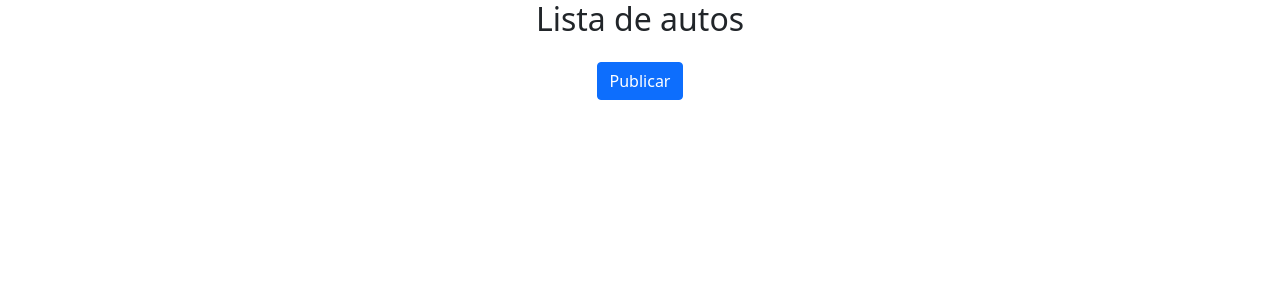
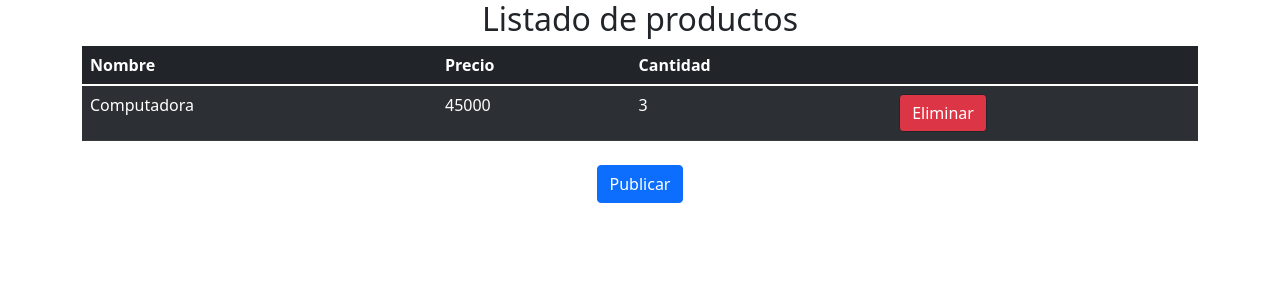
Before and after one commit to Lautidelamano/Lautaro-python, a Django app: page /tienda/ in a window 1280 px wide. Shown: the top 300 px of the page. Run offline with Django 4.2, Linux system fonts and the light colour scheme; data comes from the database, SQL or seed files in the repository.

Commit message:
crud de django

```diff
--- a/templates/tienda/index.html
+++ b/templates/tienda/index.html
@@ -13,12 +13,30 @@
 {% block texto %}
 
     <div class='comentarioDos'>
-        <h2>Lista de autos</h2>
-        <ul>
-            {% for elementos in lista  %}
-            <li>{{elementos}}</li>
-            {% endfor %}
-        </ul>
+        <div class="container">
+            <h2>Listado de productos</h2>
+            <table class="table table-dark table-striped">
+              <thead>
+                <tr>
+                  <th>Nombre</th>
+                  <th>Precio</th>
+                  <th>Cantidad</th>
+                  <th> </th>
+                </tr>
+              </thead>
+              {% for elementos in productos %}
+              <tbody>
+                <tr>
+                  <td>{{elementos.nombre}}</td>
+                  <td>{{elementos.precio}}</td>
+                  <td>{{elementos.cantidad}}</td>
+                  <td><button class="btn btn-primary bg-danger border-dark"><a class="text-white" href="{% url 'eliminar' elementos.id %}">Eliminar</a></button></td>
+                </tr>
+                <tr>
+              </tbody>
+              {% endfor %}
+            </table>
+          </div>
         <a class="btn btn-primary mt-2 text-white" href="{% url 'agregar' %}">Publicar</a>
     </div>
 
--- a/tienda/admin.py
+++ b/tienda/admin.py
@@ -1,4 +1,4 @@
 from django.contrib import admin
-from .models import autos
+from .models import Productos
 
-admin.site.register(autos)
+admin.site.register(Productos)
--- a/tienda/models.py
+++ b/tienda/models.py
@@ -1,10 +1,10 @@
 from django.db import models
 
 # Create your models here.
-class autos (models.Model):
-    marca = models.CharField(max_length=20)
-    descrip = models.CharField(max_length=150)
+class Productos (models.Model):
+    nombre = models.CharField(max_length=20)
     precio = models.IntegerField()
+    cantidad = models.IntegerField()
 
     def __str__(self) -> str:
-        return self.marca
+        return self.nombre
--- a/tienda/urls.py
+++ b/tienda/urls.py
@@ -5,4 +5,5 @@ from . import views
 urlpatterns = [
     path('', views.index, name='index'),
     path('agregar', views.agregar, name='agregar'),
+    path('eliminar/<str:productos_id>', views.eliminar, name='eliminar'),
 ]
--- a/tienda/views.py
+++ b/tienda/views.py
@@ -2,23 +2,29 @@ from audioop import add
 from multiprocessing import context
 from django.shortcuts import render, redirect
 from .forms import formulario
+from.models import Productos
 
 # Create your views here.
 
-lista=[]
+def index(request):
+    producto=Productos.objects.all()
+    context = {'productos' : producto}
+    return render(request, 'tienda/index.html', context)
 
-def index(request):
-    context = {'lista' : lista}
-    return render(request, 'tienda/index.html', context)
 
 def agregar(request):
     if request.method == 'POST':
         form = formulario(request.POST)
         if form.is_valid():
-            listaAux=form.cleaned_data['Elemento']
-            lista.append(listaAux)
-            return redirect ('index')
+            form.save()
+            return redirect('index')
     else:
         form = formulario()
     context ={'form':form}
     return render(request, 'tienda/agregar.html', context)
+
+
+def eliminar(request, productos_id):
+    productos = Productos.objects.get(id=productos_id)
+    productos.delete()
+    return redirect(index)
```
Also changed, not shown: templates/tienda/agregar.html (+10 -15 lines), tienda/forms.py (+6 -2 lines), db.sqlite3, tienda/migrations/0002_productos_delete_autos.py (added), tienda/migrations/0003_alter_productos_precio.py (added), 1 other file.
